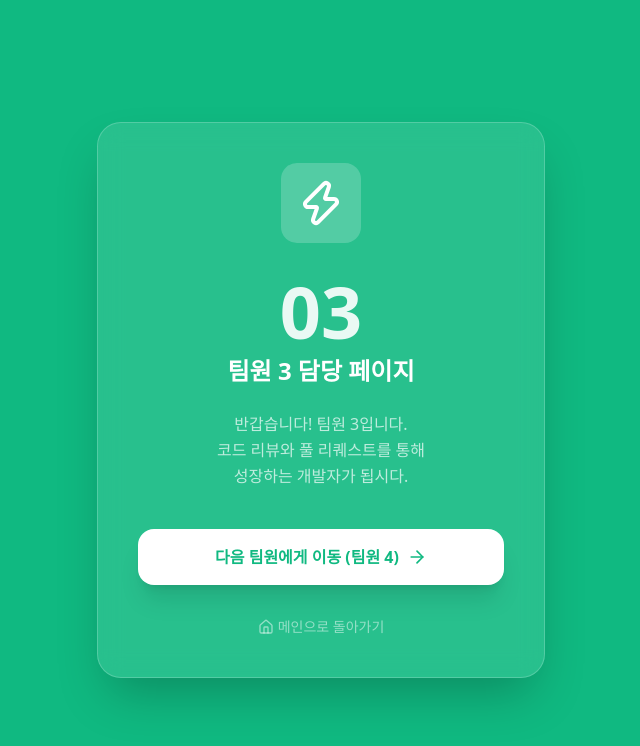
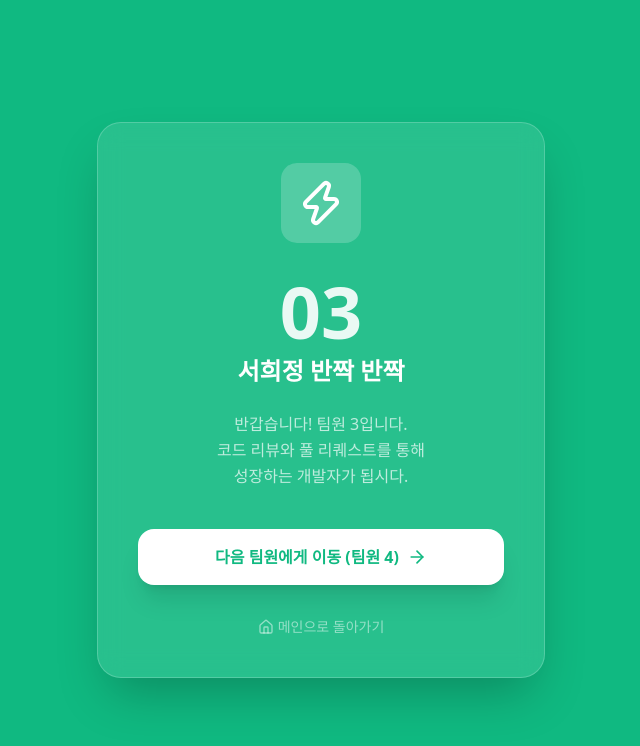
Before and after one commit to starstation2035/s, a Next.js app: page /member3 in a window 1280 px wide. Shown: the top 746 px of the page, without its empty margins (319-959 px from the left). Built offline with nearby package versions, Linux system fonts and the light colour scheme.

Commit message:
서희정 반짝 반짝

```diff
--- a/app/member3/page.tsx
+++ b/app/member3/page.tsx
@@ -15,7 +15,7 @@ export default function Member3() {
         </div>
 
         <h1 className="text-7xl font-black mb-2 opacity-90">03</h1>
-        <h2 className="text-2xl font-bold mb-6">팀원 3 담당 페이지</h2>
+        <h2 className="text-2xl font-bold mb-6">서희정 반짝 반짝</h2>
 
         <p className="text-white/70 mb-10 leading-relaxed">
           반갑습니다! 팀원 3입니다.<br/>
```
